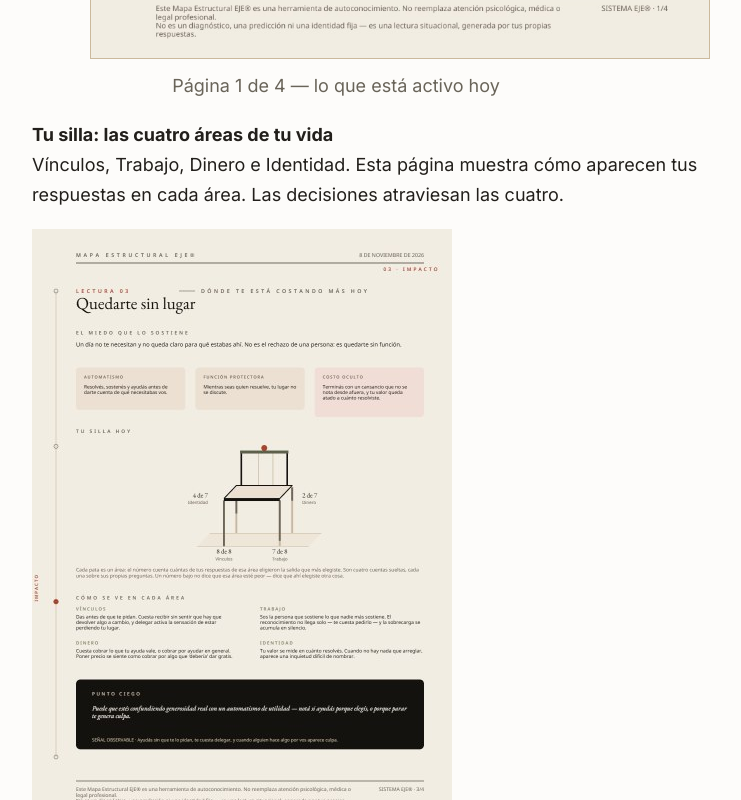
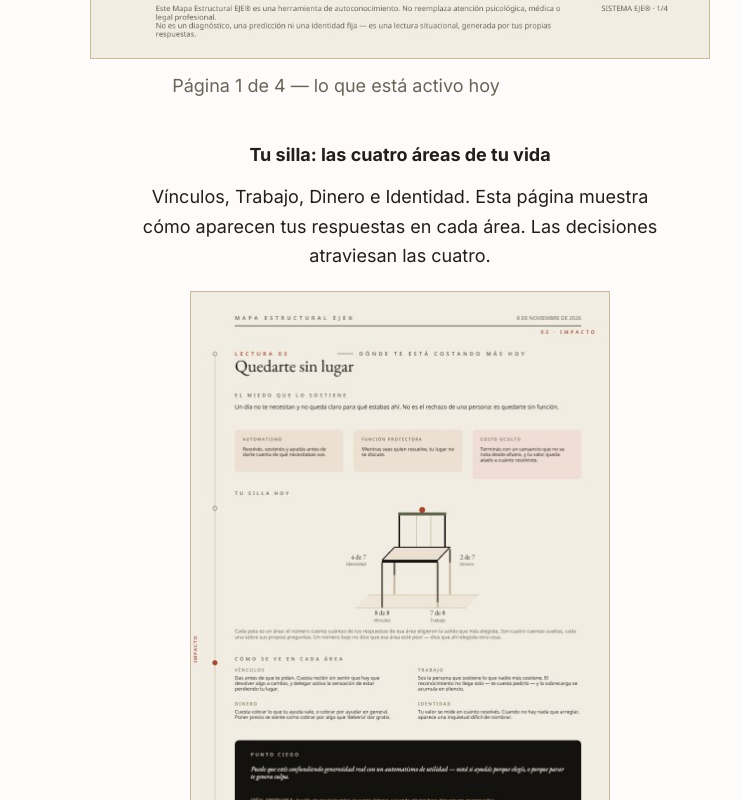
Before and after one commit to smirgonzalez-ops/sol-mir-web, a Next.js app: page /test in a window 1280 px wide. Shown: the part 3880-4680 px from the top of the page, without its empty margins (240-981 px from the left). Built offline with nearby package versions, Linux system fonts and the light colour scheme.

Commit message:
Adaptar la muestra de la silla a móvil y escritorio

```diff
--- a/app/globals.css
+++ b/app/globals.css
@@ -894,6 +894,36 @@ footer .muted,
   margin-right: auto;
 }
 
+.mapa-silla-destacada {
+  margin: 2.5rem auto 1rem;
+  text-align: center;
+  max-width: 620px;
+}
+
+.mapa-silla-destacada h4 {
+  margin-bottom: 0.75rem;
+}
+
+.mapa-silla-destacada p {
+  max-width: 540px;
+  margin-left: auto;
+  margin-right: auto;
+}
+
+.mapa-silla-destacada img {
+  display: block;
+  width: 100%;
+  max-width: 420px;
+  height: auto;
+  margin: 1.25rem auto 0.75rem;
+  border: 1px solid var(--light-grey);
+}
+
+.mapa-tiras-dos {
+  grid-template-columns: repeat(2, minmax(0, 196px));
+  justify-content: center;
+}
+
 .mapa-tiras img {
   width: 100%;
   height: auto;
```
